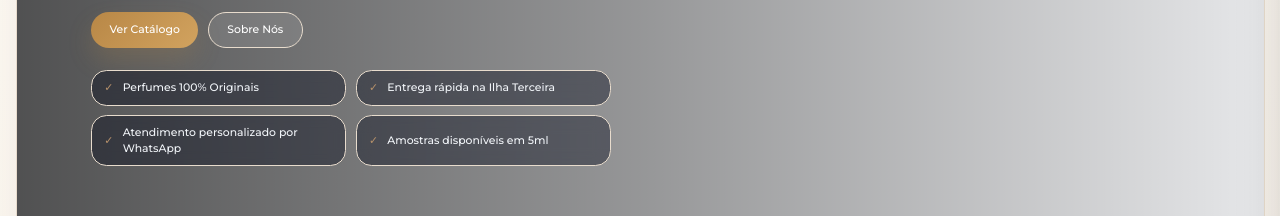
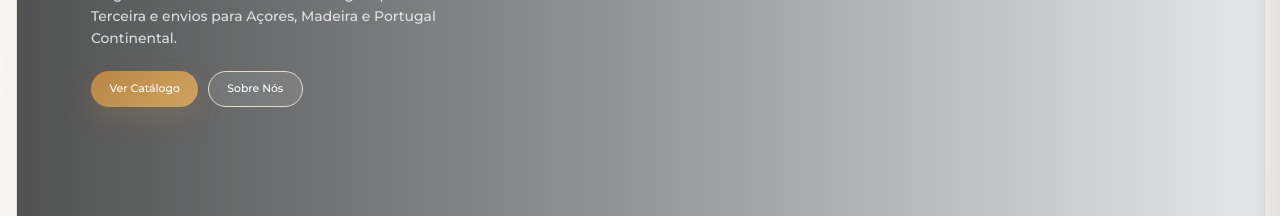
Before and after one commit to Perfumaria9ilhas/Perfumaria, a Next.js app: page / in a window 1280 px wide. Shown: the part 500-716 px from the top of the page. Built offline with nearby package versions, Linux system fonts and the light colour scheme; no server answers; the database is empty.

Commit message:
Remove hero benefit boxes

```diff
--- a/src/components/home/hero-home.tsx
+++ b/src/components/home/hero-home.tsx
@@ -2,7 +2,6 @@
 
 import Image from "next/image";
 import Link from "next/link";
-
 
 type HeroHomeProps = {
   title: string;
@@ -18,7 +17,6 @@ export function HeroHome({
   description,
   primaryButtonLabel,
   secondaryButtonLabel,
-  benefits,
   imageUrl,
 }: HeroHomeProps) {
   return (
@@ -69,18 +67,6 @@ export function HeroHome({
               {secondaryButtonLabel}
             </Link>
           </div>
-
-          <div className="mt-5 grid w-full gap-2.5 text-sm text-[color:var(--ink)] sm:mt-7 sm:grid-cols-2 sm:gap-3 sm:text-slate-100">
-            {benefits.filter(Boolean).map((item) => (
-              <div
-                key={item}
-                className="flex items-center gap-2.5 rounded-[1rem] border border-[rgba(194,162,119,0.18)] bg-white px-3.5 py-2.5 shadow-sm sm:gap-3 sm:rounded-[1.25rem] sm:border-white/15 sm:bg-slate-950/40 sm:px-4 sm:py-3 sm:shadow-none sm:backdrop-blur"
-              >
-                <span className="text-[color:var(--gold)]">✓</span>
-                <span>{item}</span>
-              </div>
-            ))}
-          </div>
         </div>
       </div>
     </section>
```
